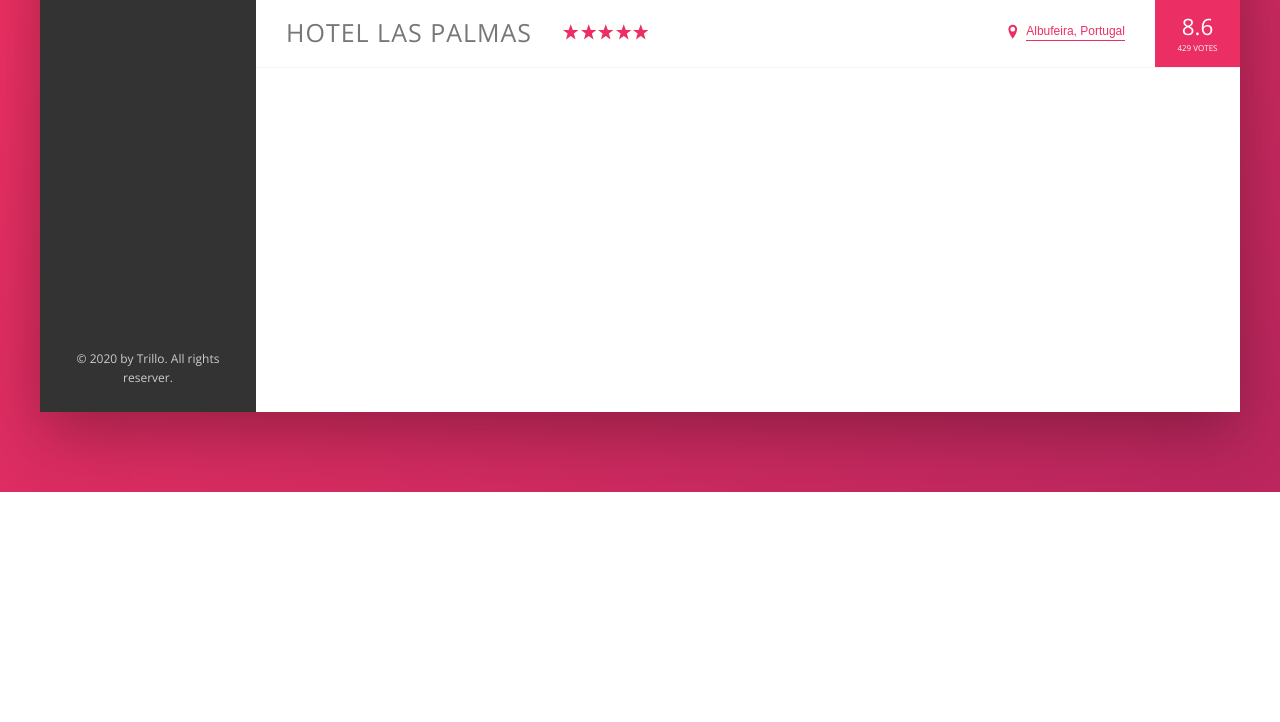
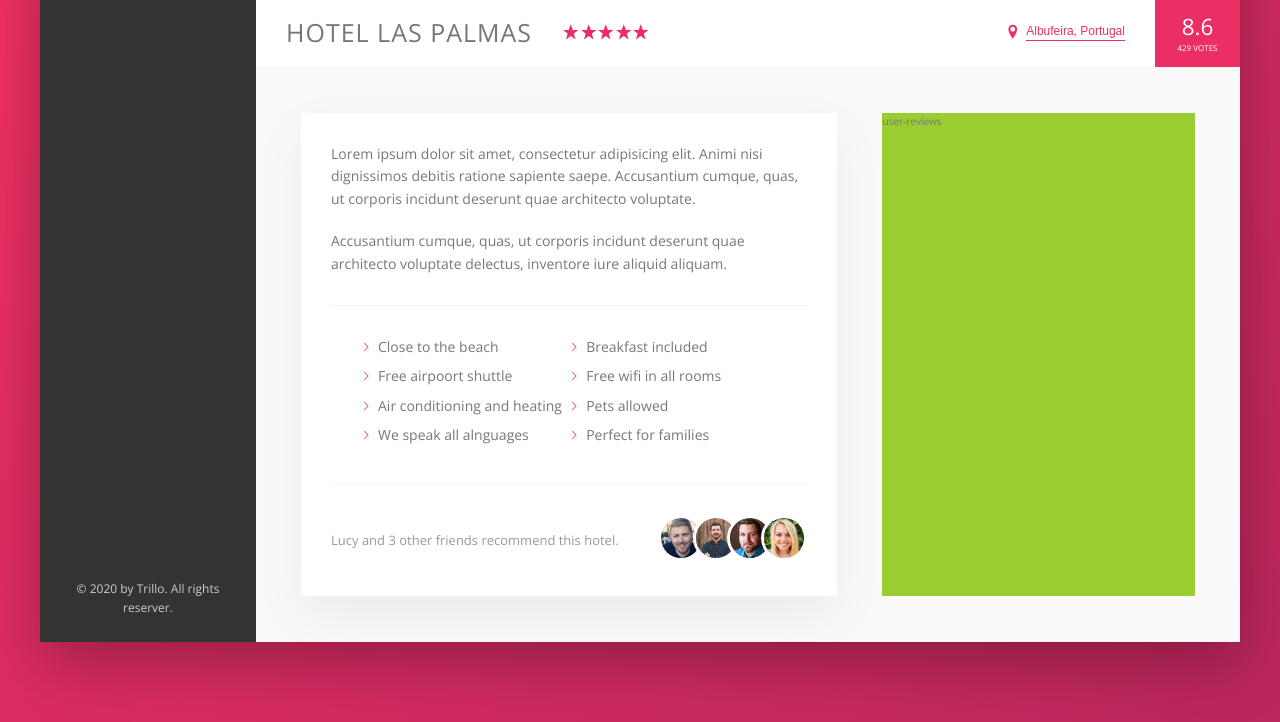
Before and after one commit to Irozaih/trillo, a website: page index.html in a window 1280 px wide. Shown: the part 538-1260 px from the top of the page. Before the commit the page ends 1030 px from the top, so only its background shows below. Drawn offline with nearby package versions, Linux system fonts and the light colour scheme.

Commit message:
Trillo: Add description section.

```diff
--- a/index.html
+++ b/index.html
@@ -131,6 +131,42 @@
                             <div class="overview__rating-count">429 votes</div>
                         </div>
                     </div>
+
+                    <div class="details">
+                        <div class="description">
+                            <p class="paragraph">
+                                Lorem ipsum dolor sit amet, consectetur adipisicing elit. Animi nisi dignissimos debitis ratione sapiente saepe. Accusantium cumque, quas, ut corporis incidunt deserunt quae architecto voluptate.
+                            </p>
+                            <p class="paragraph">
+                                Accusantium cumque, quas, ut corporis incidunt deserunt quae architecto voluptate delectus, inventore iure aliquid aliquam.
+                            </p>
+                            <ul class="list">
+                                <li class="list__item">Close to the beach</li>
+                                <li class="list__item">Breakfast included</li>
+                                <li class="list__item">Free airpoort shuttle</li>
+                                <li class="list__item">Free wifi in all rooms</li>
+                                <li class="list__item">Air conditioning and heating</li>
+                                <li class="list__item">Pets allowed</li>
+                                <li class="list__item">We speak all alnguages</li>
+                                <li class="list__item">Perfect for families</li>
+                            </ul>
+                            <div class="recommend">
+                                <p class="recommend__count">
+                                    Lucy and 3 other friends recommend this hotel.
+                                </p>
+                                <div class="recommend__friends">
+                                    <img src="img/user-3.jpg" alt="Friend 1" class="recommend__photo">
+                                    <img src="img/user-4.jpg" alt="Friend 2" class="recommend__photo">
+                                    <img src="img/user-5.jpg" alt="Friend 3" class="recommend__photo">
+                                    <img src="img/user-6.jpg" alt="Friend 4" class="recommend__photo">
+                                </div>
+                            </div>
+                        </div>
+
+                        <div class="user-reviews">
+                            user-reviews
+                        </div>
+                    </div>
                 </main>
             </div>
         </div>
--- a/sass/_base.scss
+++ b/sass/_base.scss
@@ -13,6 +13,9 @@
   --color-grey-dark-3: #999;
 
   --shadow-dark: 0 2rem 6rem rgba(0,0,0,.3);
+  --shadow-light: 0 2rem 5rem rgba(0,0,0,.06);
+
+  --line: 1px solid var(--color-grey-light-2);
 }
 
 * {
--- a/sass/_component.scss
+++ b/sass/_component.scss
@@ -217,7 +217,7 @@
 .overview {
   display: flex;
   align-items: center;
-  border-bottom: 1px solid var(--color-grey-light-2);
+  border-bottom: var(--line);
 
   &__heading {
     font-size: 2.5rem;
@@ -313,3 +313,79 @@
     box-shadow: none;
   }
 }
+
+//////////////////////////////////////////////////
+// PARAGRAPH
+.paragraph:not(:last-of-type) {
+  margin-bottom: 2rem;
+}
+
+//////////////////////////////////////////////////
+// LIST
+.list {
+  list-style: none;
+  margin: 3rem 0;
+  padding: 3rem;
+  border-top: var(--line);
+  border-bottom: var(--line);
+
+  display: flex;
+  flex-wrap: wrap;
+
+  &__item {
+    flex: 0 0 50%;
+    margin-bottom: .7rem;
+
+    &::before {
+      content: '';
+      display: inline-block;
+      width: 1rem;
+      height: 1rem;
+      margin-right: .7rem;
+
+      // Older browsers
+      // background-image: url(../img/chevron-thin-right.svg);
+      // background-size: cover;
+
+      //Newer browsers
+      // NEW: Mask
+      background-color: var(--color-primary);
+      -webkit-mask-image: url(../img/chevron-thin-right.svg);
+      mask-image: url(../img/chevron-thin-right.svg);
+      -webkit-mask-size: cover;
+      mask-size: cover;
+    }
+  }
+}
+
+//////////////////////////////////////////////////
+// RECOMMEND
+.recommend {
+  display: flex;
+  align-items: center;
+  // justify-content: space-between;
+
+  font-size: 1.3rem;
+  color: var(--color-grey-dark-3);
+
+  &__count {
+    margin-right: auto;
+    // justify-content: space-between; on parent element does the same
+  }
+
+  &__friends {
+
+  }
+
+  &__photo {
+    height: 4rem;
+    width: 4rem;
+    border: 3px solid #fff;
+    border-radius: 50%;
+    box-sizing: content-box;
+
+    &:not(:last-child) {
+      margin-right: -1.5rem;
+    }
+  }
+}
--- a/sass/_layout.scss
+++ b/sass/_layout.scss
@@ -11,7 +11,7 @@
   font-size: 1.4rem;
   height: 7rem;
   background-color: #fff;
-  border-bottom: 1px solid var(--color-grey-light-2);
+  border-bottom: var(--line);
 
   display: flex;
   justify-content: space-between;
@@ -36,6 +36,26 @@
 .hotel-view {
   background-color: #fff;
   flex: 1;
+}
 
-  height: 80rem;
+.details {
+  display: flex;
+  padding: 4.5rem;
+  background-color: var(--color-grey-light-1);
+  border-bottom: var(--line);
 }
+
+.description {
+  flex: 0 0 60%;
+  margin-right: 4.5rem;
+  padding: 3rem;
+  font-size: 1.4rem;
+  background-color: #fff;
+  box-shadow: var(--shadow-light);
+}
+
+.user-reviews {
+  background-color: yellowgreen;
+
+  flex: 1;
+}
```
Also changed, not shown: css/style.css.
